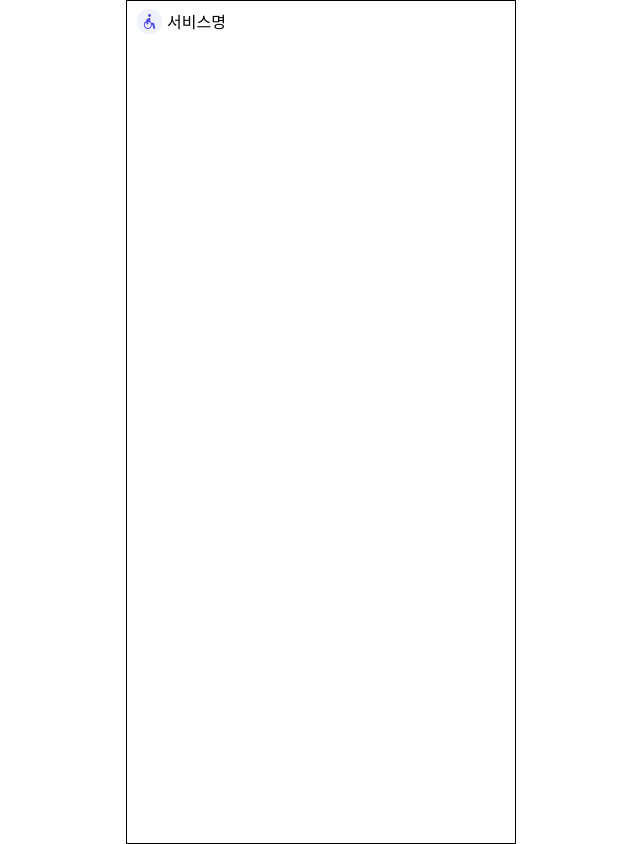
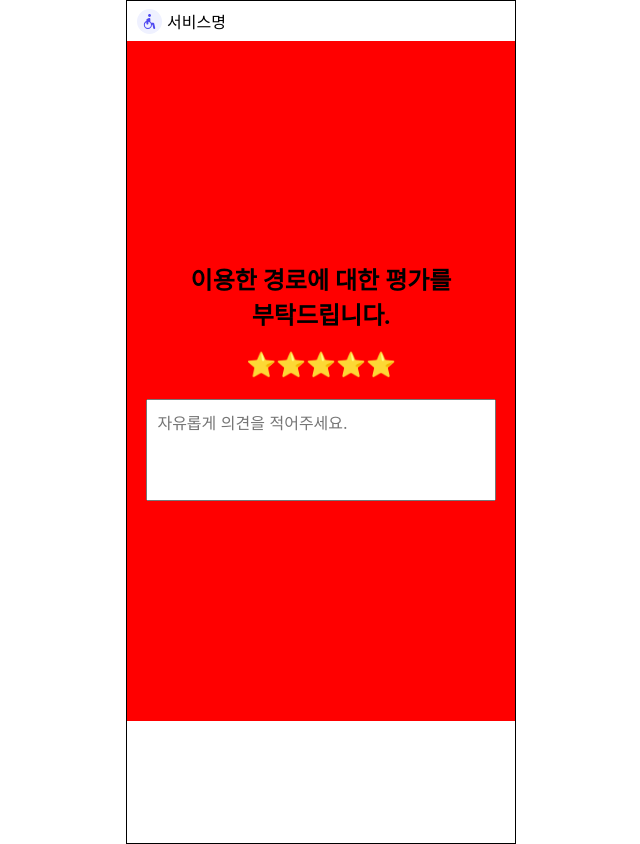
Before and after one commit to BFGGyu/BF-frontend, a Next.js app: page /review in a window 1280 px wide. Shown: the whole page, without its empty margins (319-959 px from the left). Built offline with nearby package versions, Linux system fonts and the light colour scheme; no server answers; a web font is replaced by a local one.

Commit message:
Feat: #34 - 텍스트 부분 퍼블리싱

```diff
--- a/pages/review/index.tsx
+++ b/pages/review/index.tsx
@@ -1,5 +1,6 @@
 import Header from '@common/Header';
 import COLOR from '@constants/colors';
+import FONT from '@constants/fonts';
 import { NextPage } from 'next';
 import { styled } from 'styled-components';
 
@@ -7,6 +8,31 @@ const ReviewPage: NextPage = () => {
   return (
     <ReviewMainWrapper>
       <Header />
+      <div
+        style={{
+          height: '85vh',
+          backgroundColor: 'red',
+          display: 'flex',
+          flexDirection: 'column',
+          justifyContent: 'center',
+          alignItems: 'center',
+          gap: 20
+        }}
+      >
+        <ReviewTitle style={FONT.HEADLINE1}>이용한 경로에 대한 평가를 부탁드립니다.</ReviewTitle>
+        <div style={FONT.HEADLINE1}>{'⭐️'.repeat(5)}</div>
+        <textarea
+          style={{
+            width: '90%',
+            height: '15%',
+            fontSize: 16,
+            padding: 10,
+            outline: 'none',
+            resize: 'none'
+          }}
+          placeholder='자유롭게 의견을 적어주세요.'
+        />
+      </div>
     </ReviewMainWrapper>
   );
 };
@@ -16,4 +42,12 @@ const ReviewMainWrapper = styled.div`
   height: 100%;
 `;
 
+const ReviewTitle = styled.div`
+  width: 70%;
+  display: flex;
+  text-align: center;
+  margin: 0 auto;
+  fiex-wrap: wrap;
+`;
+
 export default ReviewPage;
```
